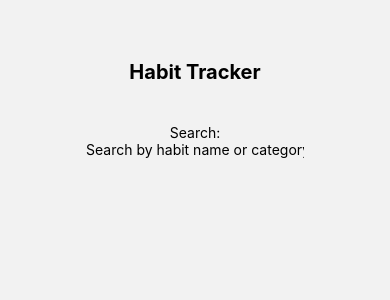
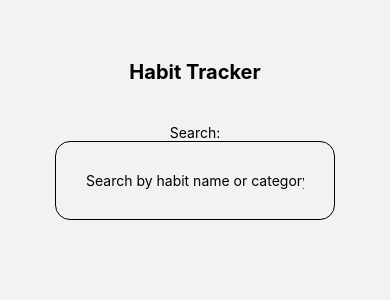
Before and after one commit to Bloopswy/C346_CA2_HabitTask, a React Native app: screen /Home in a window 390 px wide. Shown: the top 300 px of the page. Built offline with nearby package versions, Linux system fonts and the light colour scheme; no server answers.

Commit message:
addition of styling for search box

```diff
--- a/Home.js
+++ b/Home.js
@@ -124,6 +124,7 @@ const Home = ({navigation}) => {
             <TextInput
                 placeholder="Search by habit name or category..."
                 onChangeText={(text) => {FilterData(text)}}
+                style={styles.input}
             />
 
             <SectionList
@@ -151,6 +152,12 @@ const styles = StyleSheet.create({
         marginTop:40,
 
     },
+    input: {
+        borderWidth: 1,
+        borderColor:'',
+        borderRadius:15,
+        padding:30,
+    }
 })
 
 export default Home;
```
